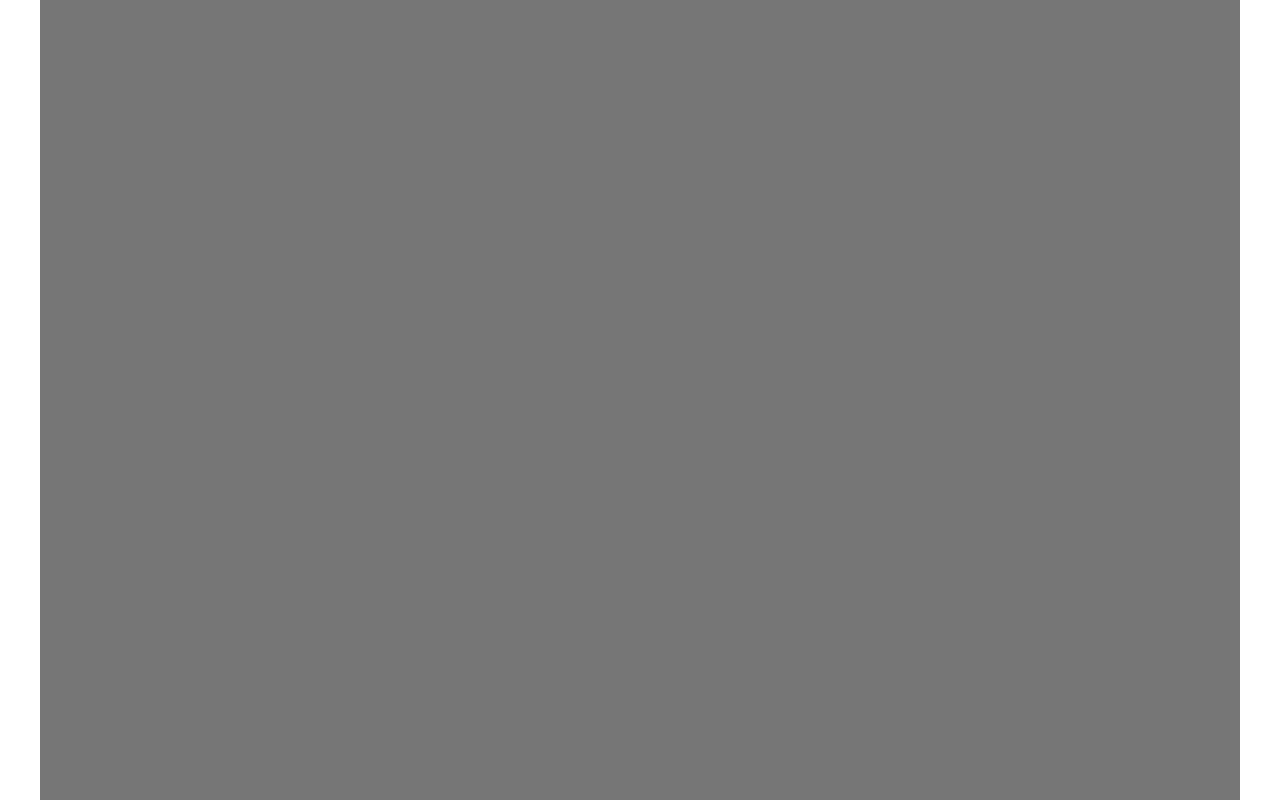
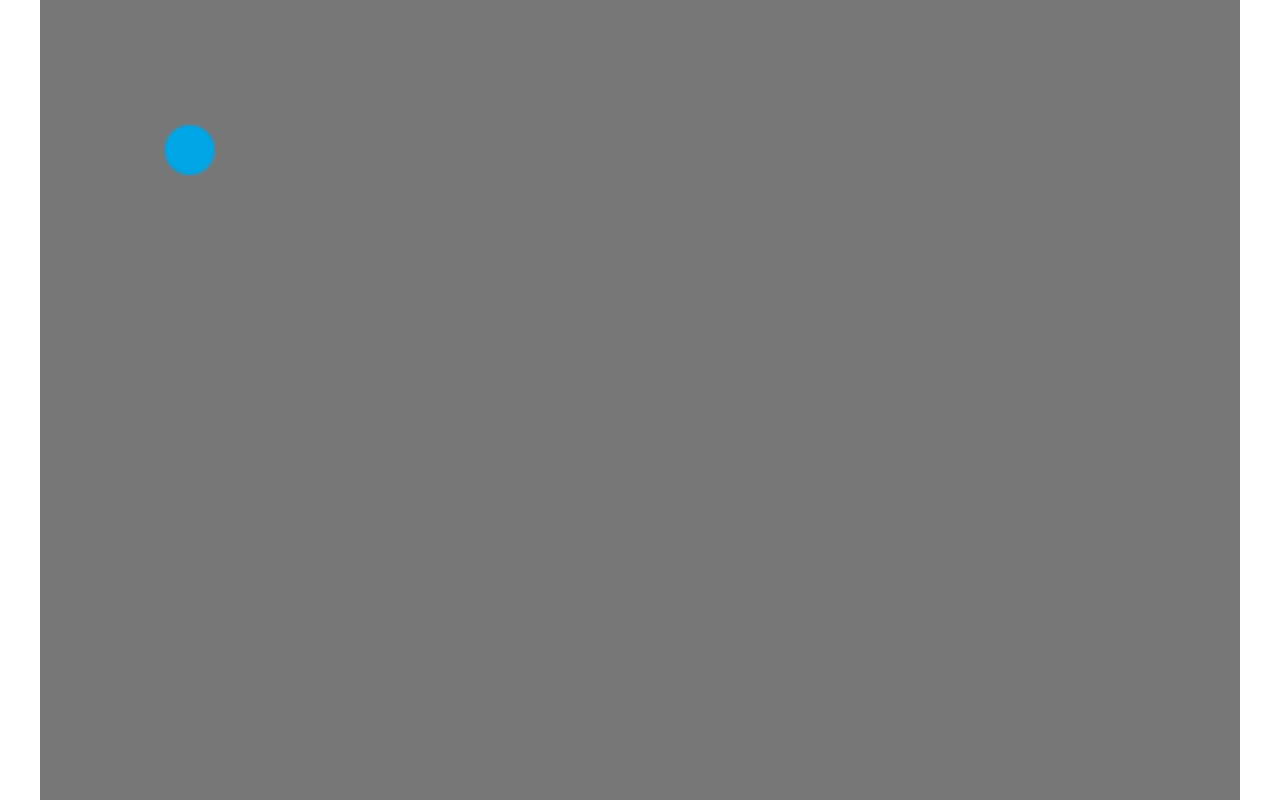
Before and after one commit to pratyushgguptaa/bricks, a plain HTML site: page index.htm in a window 1280 px wide. Drawn offline with Linux system fonts and the light colour scheme.

Commit message:
move phaser.min

```diff
--- a/index.htm
+++ b/index.htm
@@ -20,7 +20,9 @@
 
       game.load.image('ball', 'img/ball.png');
     }
-    function create() {}
+    function create() {
+      ball = game.add.sprite(50, 50, 'ball');
+    }
     function update() {}
 </script>
 </body>
```
